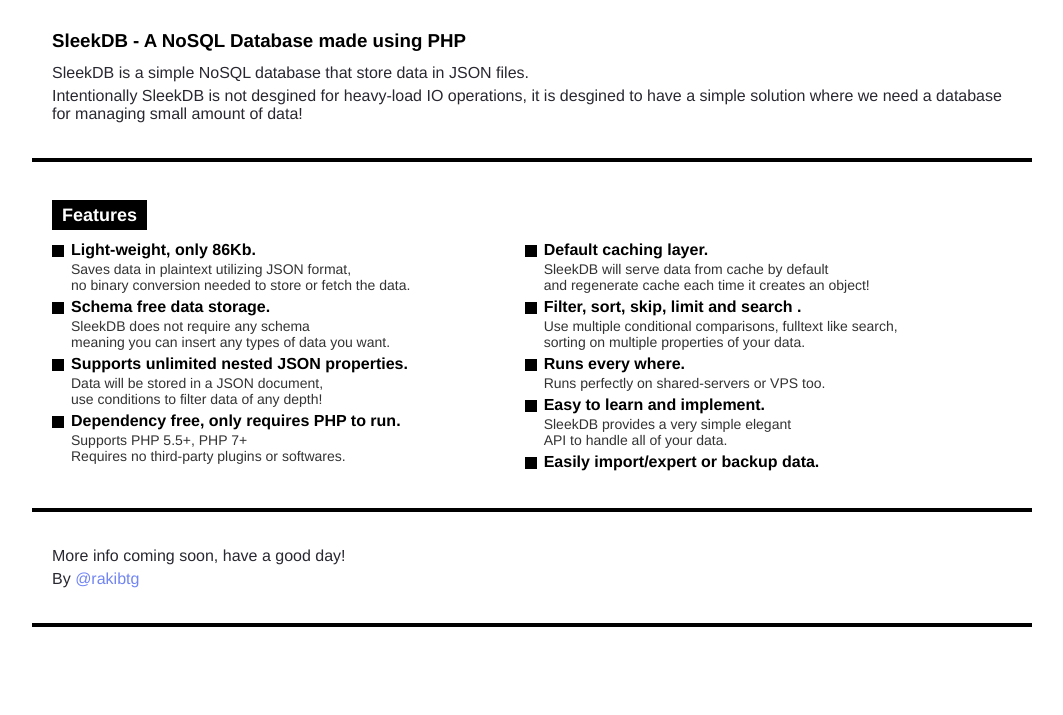
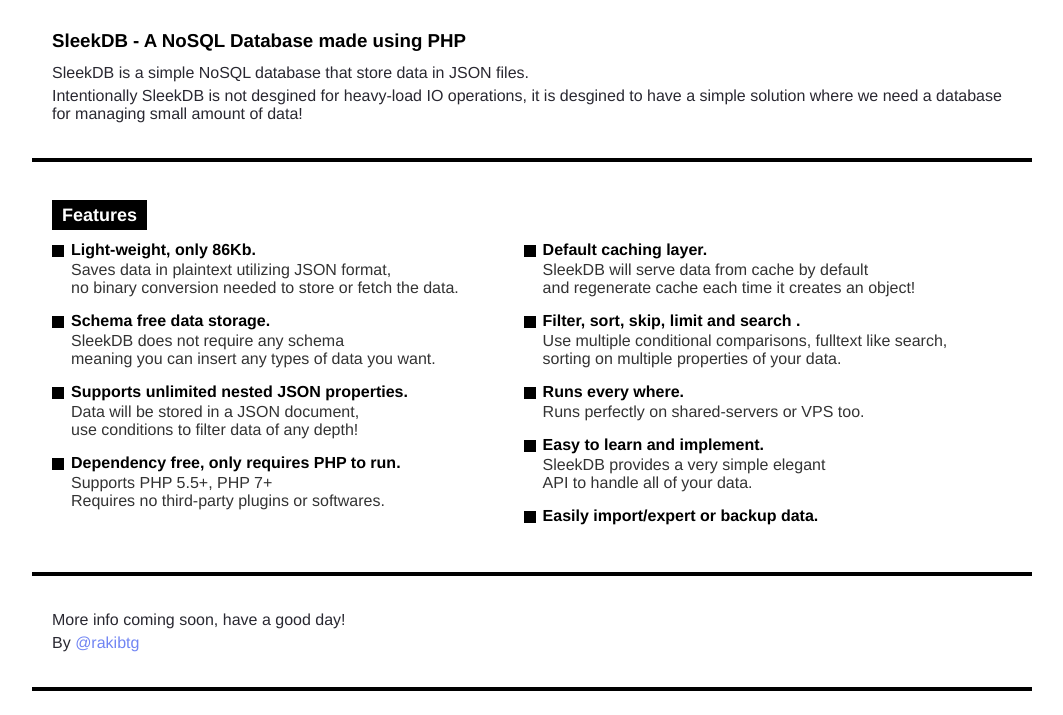
Before and after one commit to SleekDB/sleekdb.github.io, a PHP site: page / in a window 1280 px wide. Shown: the part 85-800 px from the top of the page, without its empty margins (108-1171 px from the left). Run offline with PHP 8.4, Linux system fonts and the light colour scheme; some web fonts are replaced.

Commit message:
more space

```diff
--- a/app.css
+++ b/app.css
@@ -154,7 +154,7 @@ h1, h3 {
 
 .list-block {
   display: flex;
-  margin-bottom: 5px;
+  margin-bottom: 15px;
 }
 
 .list-block .list-icon {
@@ -173,6 +173,6 @@ h1, h3 {
 }
 
 .list-block .list-block-content .list-block-body {
-  font-size: 14px;
+  font-size: 16px;
   color: #333;
 }
```
